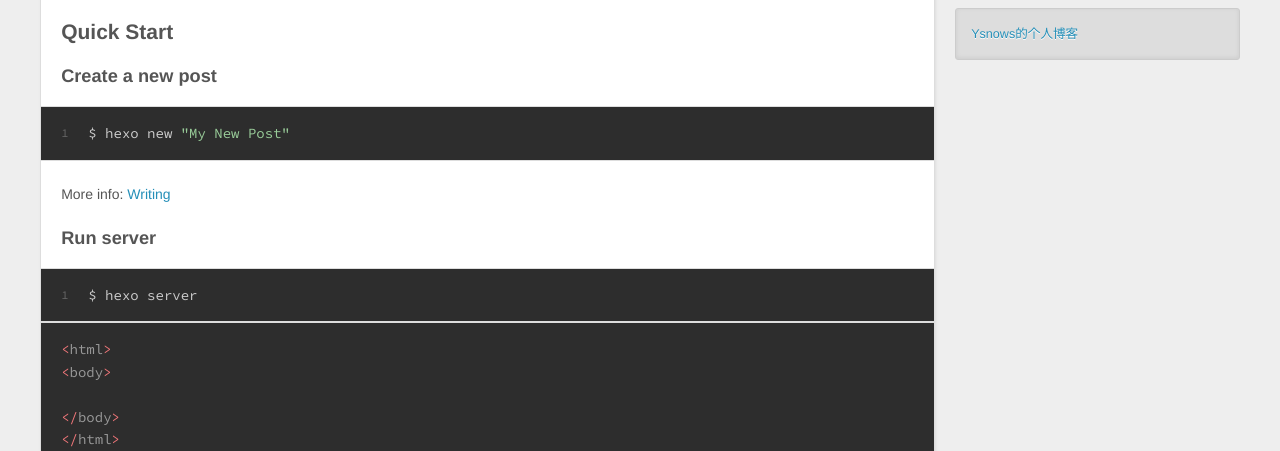
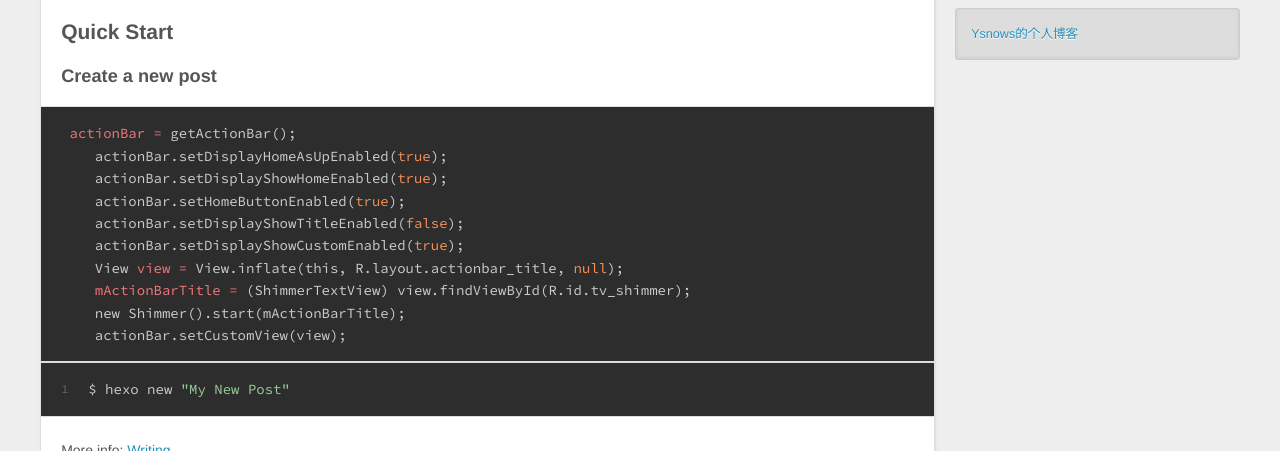
Before and after one commit to yong531315/yong531315.github.io, a plain HTML site: page 2015/03/02/hello-world/index.html in a window 1280 px wide. Shown: the part 501-952 px from the top of the page. Drawn offline with nearby package versions, Linux system fonts and the light colour scheme.

Commit message:
Site updated: 2015-03-02 21:34:59

```diff
--- a/2015/03/02/hello-world/index.html
+++ b/2015/03/02/hello-world/index.html
@@ -67,7 +67,7 @@ Quick">
         <section id="main"><article id="post-hello-world" class="article article-type-post" itemscope itemprop="blogPost">
   <div class="article-meta">
     <a href="/2015/03/02/hello-world/" class="article-date">
-  <time datetime="2015-03-02T13:30:18.259Z" itemprop="datePublished">Mar 2 2015</time>
+  <time datetime="2015-03-02T13:34:41.014Z" itemprop="datePublished">Mar 2 2015</time>
 </a>
 
   </div>
@@ -89,18 +89,23 @@ Quick">
         <p>Welcome to <a href="http://hexo.io/" target="_blank" rel="external">Hexo</a>! This is your very first post. Check <a href="http://hexo.io/docs/" target="_blank" rel="external">documentation</a> for more info. If you get any problems when using Hexo, you can find the answer in <a href="http://hexo.io/docs/troubleshooting.html" target="_blank" rel="external">trobuleshooting</a> or you can ask me on <a href="https://github.com/hexojs/hexo/issues" target="_blank" rel="external">GitHub</a>.</p>
 <h2 id="Quick_Start">Quick Start</h2>
 <h3 id="Create_a_new_post">Create a new post</h3>
-<figure class="highlight bash"><table><tr><td class="gutter"><pre><div class="line">1</div></pre></td><td class="code"><pre><div class="line">$ hexo new <span class="string">"My New Post"</span></div></pre></td></tr></table></figure>
+<pre><code> <span class="variable">actionBar =</span> getActionBar();
+    actionBar.setDisplayHomeAsUpEnabled(<span class="constant">true</span>);
+    actionBar.setDisplayShowHomeEnabled(<span class="constant">true</span>);
+    actionBar.setHomeButtonEnabled(<span class="constant">true</span>);
+    actionBar.setDisplayShowTitleEnabled(<span class="constant">false</span>);
+    actionBar.setDisplayShowCustomEnabled(<span class="constant">true</span>);
+    View <span class="variable">view =</span> View.inflate(this, R.layout.actionbar_title, <span class="constant">null</span>);
+    <span class="variable">mActionBarTitle =</span> (ShimmerTextView) view.findViewById(R.id.tv_shimmer);
+    new Shimmer().start(mActionBarTitle);
+    actionBar.setCustomView(view);
+</code></pre><figure class="highlight bash"><table><tr><td class="gutter"><pre><div class="line">1</div></pre></td><td class="code"><pre><div class="line">$ hexo new <span class="string">"My New Post"</span></div></pre></td></tr></table></figure>
 
 <p>More info: <a href="http://hexo.io/docs/writing.html" target="_blank" rel="external">Writing</a></p>
 <h3 id="Run_server">Run server</h3>
 <figure class="highlight bash"><table><tr><td class="gutter"><pre><div class="line">1</div></pre></td><td class="code"><pre><div class="line">$ hexo server</div></pre></td></tr></table></figure>
 
-<pre><code><span class="tag">&lt;<span class="title">html</span>&gt;</span>
-<span class="tag">&lt;<span class="title">body</span>&gt;</span>
-
-<span class="tag">&lt;/<span class="title">body</span>&gt;</span>
-<span class="tag">&lt;/<span class="title">html</span>&gt;</span>
-</code></pre><p>More info: <a href="http://hexo.io/docs/server.html" target="_blank" rel="external">Server</a></p>
+<p>More info: <a href="http://hexo.io/docs/server.html" target="_blank" rel="external">Server</a></p>
 <h3 id="Generate_static_files">Generate static files</h3>
 <figure class="highlight bash"><table><tr><td class="gutter"><pre><div class="line">1</div></pre></td><td class="code"><pre><div class="line">$ hexo generate</div></pre></td></tr></table></figure>
 
```
Also changed, not shown: archives/2015/03/index.html (+13 -8 lines), archives/2015/index.html (+13 -8 lines), archives/index.html (+13 -8 lines), index.html (+13 -8 lines).
